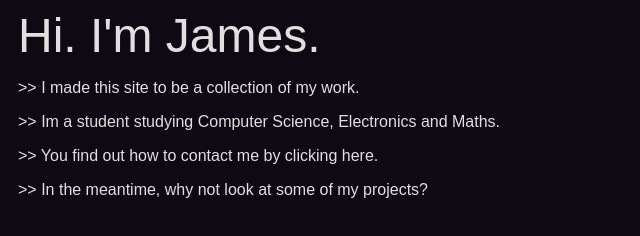
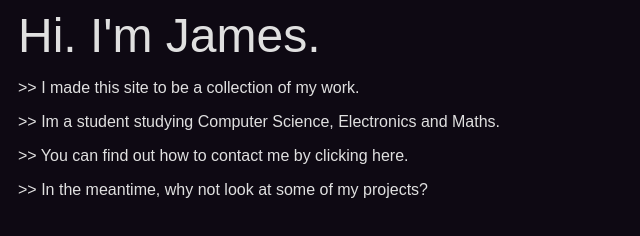
Before and after one commit to Cyvann7/cyvannsite, a website: page index.html in a window 1280 px wide. Shown: the full height of the page, 0-640 px from the left. Drawn offline with Linux system fonts and the light colour scheme; a web font is replaced by a local one.

Commit message:
Grammar mistake

```diff
--- a/assets/css/style.css
+++ b/assets/css/style.css
@@ -82,7 +82,7 @@ header {
   opacity: 0;
   -webkit-animation: fadeIn 1s linear 3s 1 normal forwards;
           animation: fadeIn 1s linear 3s 1 normal forwards;
-  content: "You find out how to contact me by clicking here.";
+  content: "You can find out how to contact me by clicking here.";
 }
 .text3:hover {
   color: #bb00ff;
```
